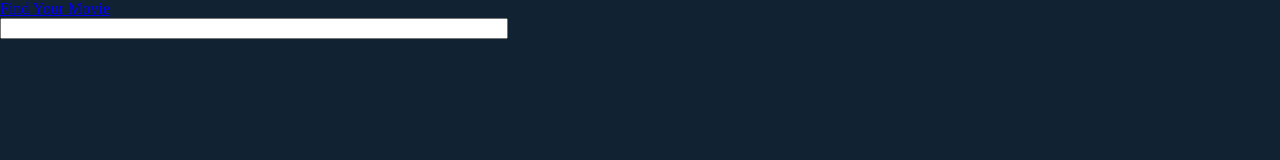
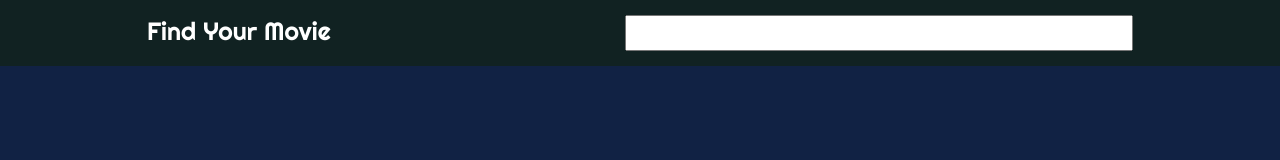
Before and after one commit to manuelaag99/Find-Your-Movie, a plain HTML site: page index.html in a window 1280 px wide. Drawn offline with Linux system fonts and the light colour scheme.

Commit message:
Commit to updategit

```diff
--- a/index.html
+++ b/index.html
@@ -6,6 +6,7 @@
         <meta name="viewport" content="width=device-width, initial-scale=1.0">
         <title>Movie Database</title>
         <link rel="stylesheet" href="styles.css">
+        <link rel="preconnect" href="https://fonts.googleapis.com"><link rel="preconnect" href="https://fonts.gstatic.com" crossorigin><link href="https://fonts.googleapis.com/css2?family=Righteous&display=swap" rel="stylesheet"><link href="https://fonts.googleapis.com/css2?family=Asap:wght@300&display=swap" rel="stylesheet">
     </header>
     <body>
         <div class="navbar">
@@ -17,7 +18,9 @@
         </div>
 
         <section id="movies">
+            <div>
 
+            </div>
 
         </section>
         <script src="script.js"></script>
--- a/styles.css
+++ b/styles.css
@@ -1,14 +1,33 @@
 :root {
-    --main-color-1: #112233;
+    --main-color-1: #112222;
+    --main-color-2: #112244;
 }
 
 body {
     color: #fff;
-    background-color: var(--main-color-1);
+    background-color: var(--main-color-2);
     padding: 0;
     margin: 0;
 }
 
 input {
     width: 500px;
+    height: 30px;
+    font-size: 20px;
+    font-family: 'Asap', sans-serif;
 }
+
+.navbar {
+    background-color: var(--main-color-1);
+    display: flex;
+    justify-content: space-around;
+    padding-top: 15px;
+    padding-bottom: 15px;
+}
+
+.navbar > a {
+    font-family: 'Righteous', cursive;
+    font-size: 25px;
+    text-decoration: none;
+    color: #fff;
+}
```
